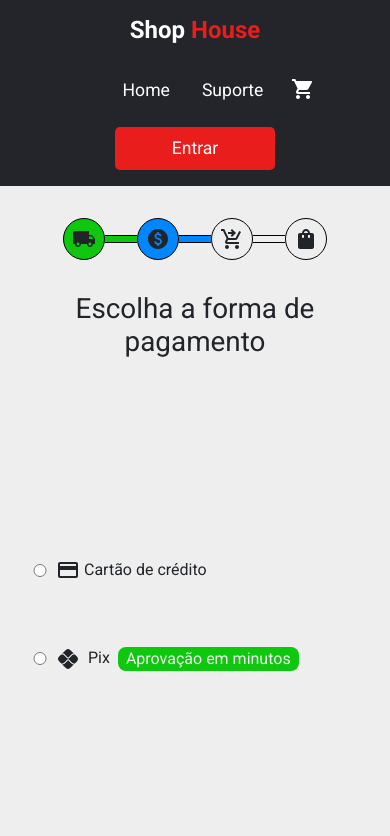
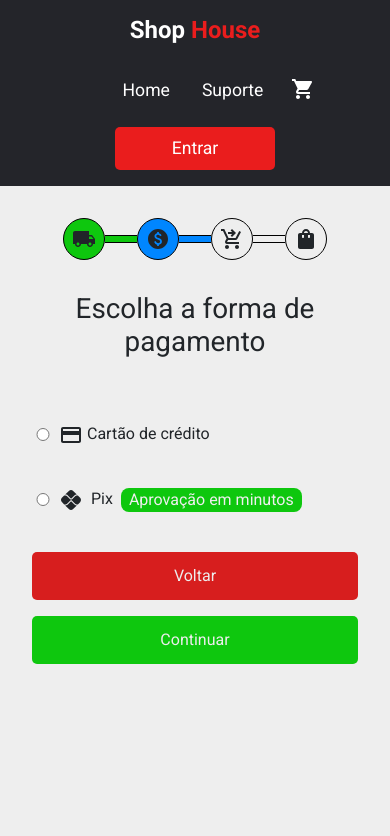
Before and after one commit to NatanTeixeiraVieira/computer_house2.0, a React (Vite) app: page /order/payment in a window 390 px wide. Shown: the top 836 px of the page. Built offline with nearby package versions, Linux system fonts and the light colour scheme; no server answers.

Commit message:
chore: Adjust responsiveness

```diff
--- a/src/components/FormActionButtons/styles.css
+++ b/src/components/FormActionButtons/styles.css
@@ -24,3 +24,15 @@
 .form-action-buttons .continue {
   background-color: #0ec70e;
 }
+
+@media screen and (max-width: 450px) {
+  .form-action-buttons {
+    display: flex;
+    flex-direction: column;
+    gap: 1rem;
+  }
+
+  .form-action-buttons button {
+    width: 100%;
+  }
+}
--- a/src/pages/Cart/styles.css
+++ b/src/pages/Cart/styles.css
@@ -44,3 +44,10 @@
   font-size: 1.5rem;
   text-align: center;
 }
+
+@media screen and (max-width: 500px) {
+  .cart .payment {
+    flex-direction: column;
+    gap: 2rem;
+  }
+}
--- a/src/pages/Home/index.jsx
+++ b/src/pages/Home/index.jsx
@@ -4,7 +4,6 @@
 import { formatCurrency } from '../../utils/format';
 import { generateDiscount } from '../../utils/product';
 import Carousel from 'react-bootstrap/Carousel';
-import { Link } from 'react-router-dom';
 import Product from '../../components/Product';
 import { addProductToCart } from '../../services/cart';
 
@@ -12,6 +11,7 @@
   const [products, setProducts] = useState([]);
 
   useEffect(() => {
+    localStorage.removeItem('shouldRedirect');
     const getProducts = async () => {
       const response = await getAllProducts();
       const json = await response.json();
--- a/src/pages/order/Delivery/index.jsx
+++ b/src/pages/order/Delivery/index.jsx
@@ -1,4 +1,4 @@
-import { Link, useNavigate } from 'react-router-dom';
+import { useNavigate } from 'react-router-dom';
 import InputField from '../../../components/InputField';
 import OrderSteps from '../../../components/OrderSteps';
 import './styles.css';
@@ -6,7 +6,7 @@
 import { zodResolver } from '@hookform/resolvers/zod';
 import { deliverySchema } from '../../../validations/schemas';
 import { useOrderStore } from '../../../store/order';
-import { useCallback, useEffect } from 'react';
+import { useEffect } from 'react';
 import { regexCep } from '../../../validations/regex';
 import { getInfosByCep } from '../../../services/brasilApi';
 import { cepMask } from '../../../validations/mask';
@@ -29,6 +29,7 @@
     handleSubmit,
     watch,
     setValue,
+    setError,
   } = useForm({
     resolver: zodResolver(deliverySchema),
     defaultValues: delivery,
@@ -47,9 +48,14 @@
         setValue('city', address.city);
         setValue('neighborhood', address.neighborhood);
         setValue('street', address.street);
+
+        setError('state', {});
+        setError('city', {});
+        setError('neighborhood', {});
+        setError('street', {});
       })();
     }
-  }, [cepField, setValue]);
+  }, [cepField, setError, setValue]);
 
   const handleSendForm = (data) => {
     addDelivery(data);
--- a/src/pages/order/Delivery/styles.css
+++ b/src/pages/order/Delivery/styles.css
@@ -37,6 +37,10 @@
 }
 
 @media screen and (max-width: 500px) {
+  .delivery .title {
+    margin-top: 2rem;
+  }
+
   .delivery .delivery-form-section {
     padding: 0;
   }
--- a/src/pages/order/Finish/styles.css
+++ b/src/pages/order/Finish/styles.css
@@ -67,3 +67,15 @@
   flex-direction: column;
   gap: 0.5rem;
 }
+
+@media screen and (max-width: 700px) {
+  .finish .pix-payment-options {
+    flex-direction: column;
+    align-items: center;
+    gap: 2rem;
+  }
+
+  .finish .qr-code {
+    text-align: center;
+  }
+}
--- a/src/pages/order/Payment/styles.css
+++ b/src/pages/order/Payment/styles.css
@@ -38,6 +38,7 @@
   display: flex;
   align-items: center;
   gap: 0.5rem;
+  margin-bottom: 0.5rem;
 }
 
 .payment hr {
@@ -113,29 +114,15 @@
 }
 
 @media screen and (max-width: 1020px) {
-  .identification .identification-form-section {
-    width: 100%;
+  .payment .forms {
+    flex-direction: column;
+    justify-content: flex-start;
+    height: auto;
+    width: fit-content;
+    margin: 0 auto;
   }
 
-  .payment .forms {
-    display: flex;
-    flex-direction: column;
-    gap: 4rem;
-  }
-
-  .payment .form-pix {
-    width: 20rem;
-  }
-
-  .payment .pix-payment-options {
-    flex-direction: column;
-  }
-
-  .payment .button-container {
-    width: 100%;
-  }
-
-  .payment .finish-button {
-    width: 100%;
+  .payment .forms h2 {
+    margin-top: 1rem;
   }
 }
```
